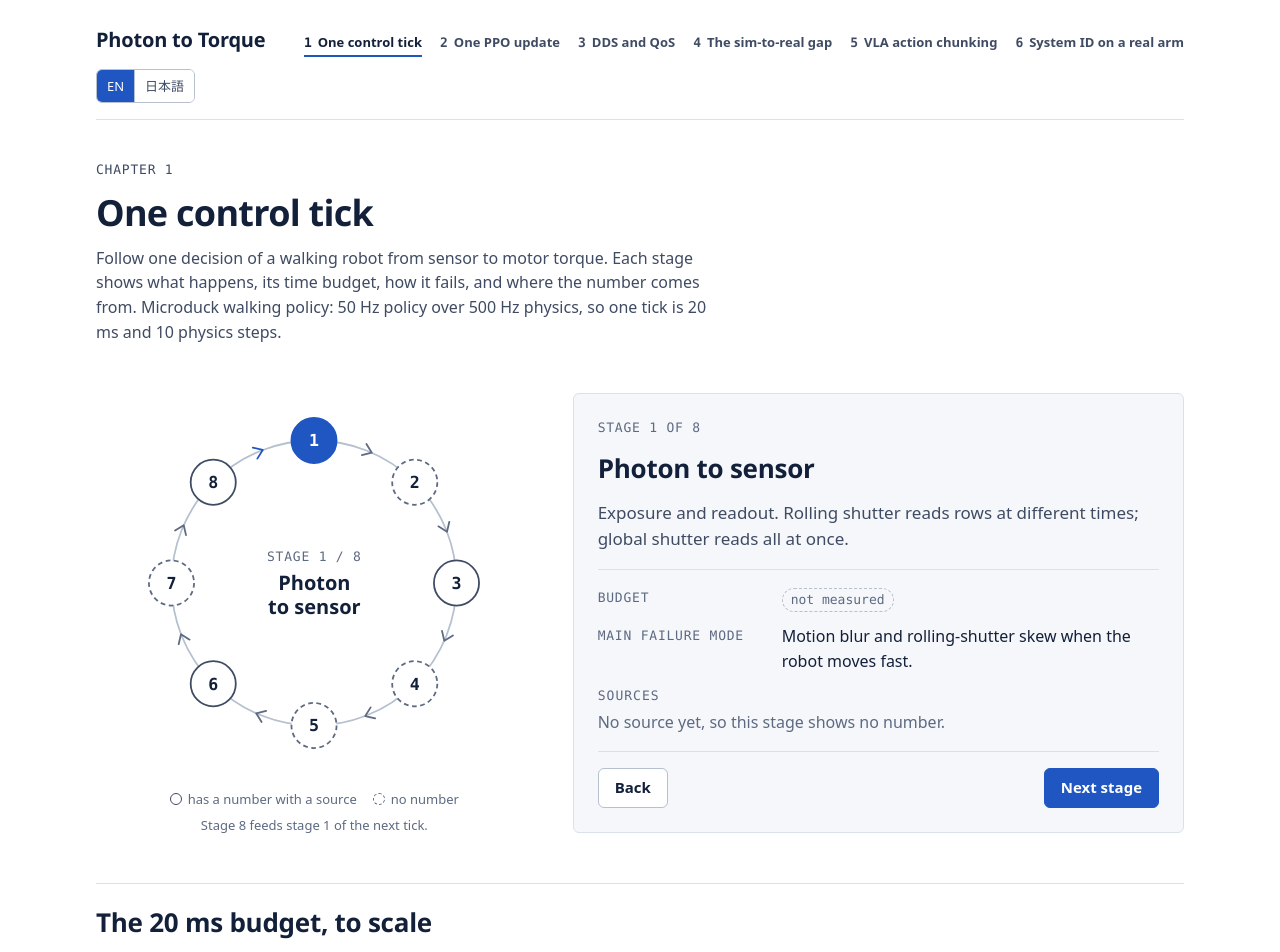
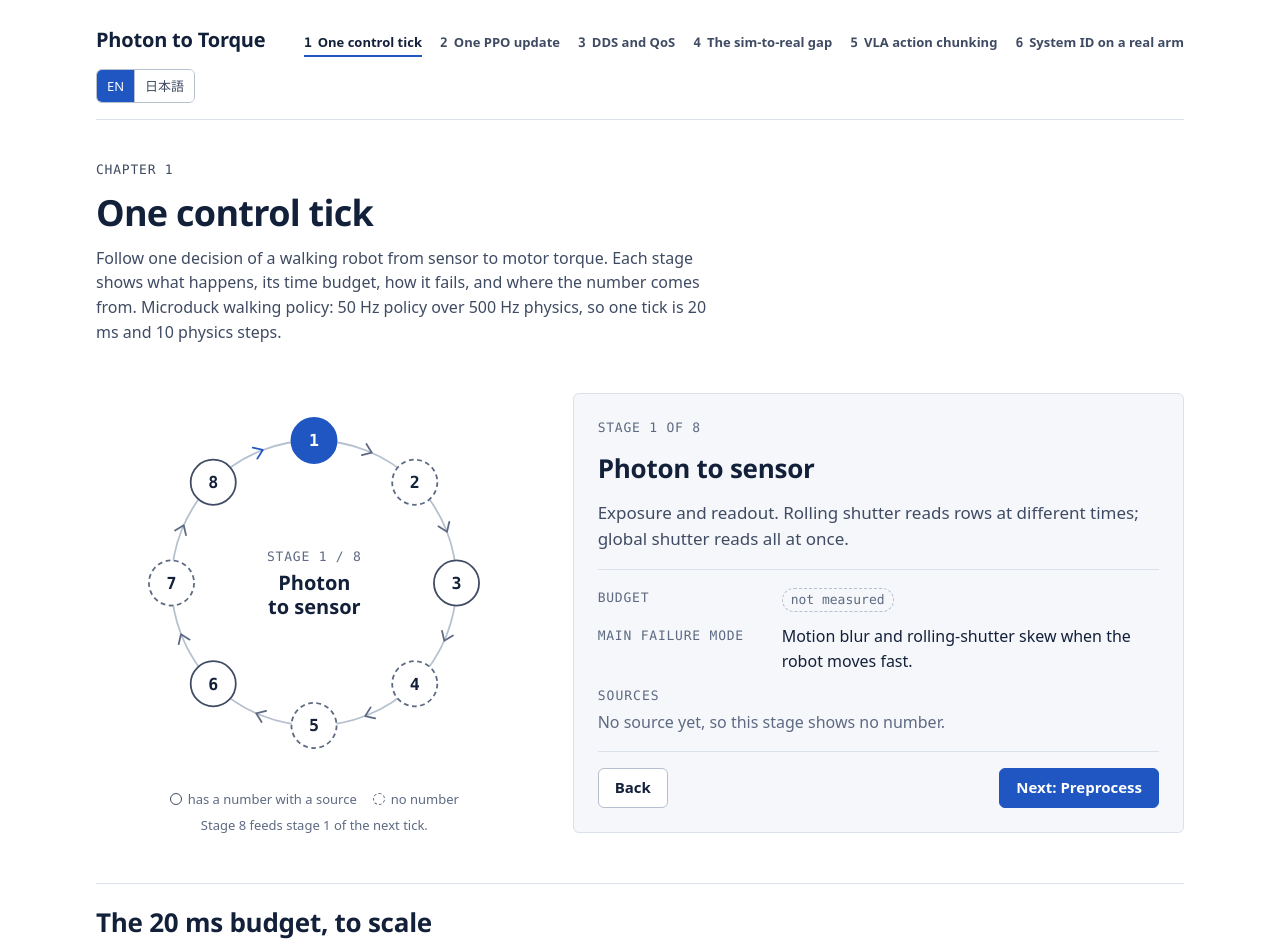
Before and after one commit to AungKaung1928/photon-to-torque, a React (Vite) app: page / in a window 1280 px wide. Shown: the top 952 px of the page. Built offline with nearby package versions, Linux system fonts and the light colour scheme.

Commit message:
Next button names the step it leads to (EN/JA)

```diff
--- a/src/App.tsx
+++ b/src/App.tsx
@@ -605,6 +605,7 @@ export default function App() {
               unit={ch.unit}
               budgetLabel={ch.budgetLabel}
               restartLabel={ch.restartLabel}
+              nextTitle={ch.stages[index + 1]?.title}
             />
           </section>
 
--- a/src/components/StageCard.tsx
+++ b/src/components/StageCard.tsx
@@ -10,6 +10,7 @@ interface Props {
   unit: string // 'Stage' or 'Step'
   budgetLabel: string // 'Budget' or 'Setting'
   restartLabel: string // label of Next on the last step
+  nextTitle?: string // title of the following step; absent on the last step
 }
 
 const TEXT = {
@@ -21,7 +22,7 @@ const TEXT = {
     stepThrough: (unit: string) => `Step through the ${unit.toLowerCase()}s`,
     back: 'Back',
     hint: 'or use the arrow keys',
-    next: (unit: string) => `Next ${unit.toLowerCase()}`,
+    next: (title: string) => `Next: ${title}`,
   },
   ja: {
     position: (unit: string, i: number, total: number) => `${unit} ${i} / ${total}`,
@@ -31,11 +32,11 @@ const TEXT = {
     stepThrough: (unit: string) => `${unit}を順に見る`,
     back: '前へ',
     hint: '矢印キーでも移動できます',
-    next: (unit: string) => `次の${unit}へ`,
+    next: (title: string) => `次へ：${title}`,
   },
 }
 
-export function StageCard({ stage, index, total, route, unit, budgetLabel, restartLabel }: Props) {
+export function StageCard({ stage, index, total, route, unit, budgetLabel, restartLabel, nextTitle }: Props) {
   const T = TEXT[useLang()]
   const prev = index === 0 ? total : index
   const next = index === total - 1 ? 1 : index + 2
@@ -67,7 +68,7 @@ export function StageCard({ stage, index, total, route, unit, budgetLabel, resta
         </a>
         <span className="hint">{T.hint}</span>
         <a id={`${route}-next`} className="btn primary" href={`#/${route}/${next}`}>
-          {index === total - 1 ? restartLabel : T.next(unit)}
+          {nextTitle === undefined ? restartLabel : T.next(nextTitle)}
         </a>
       </nav>
     </article>
```
